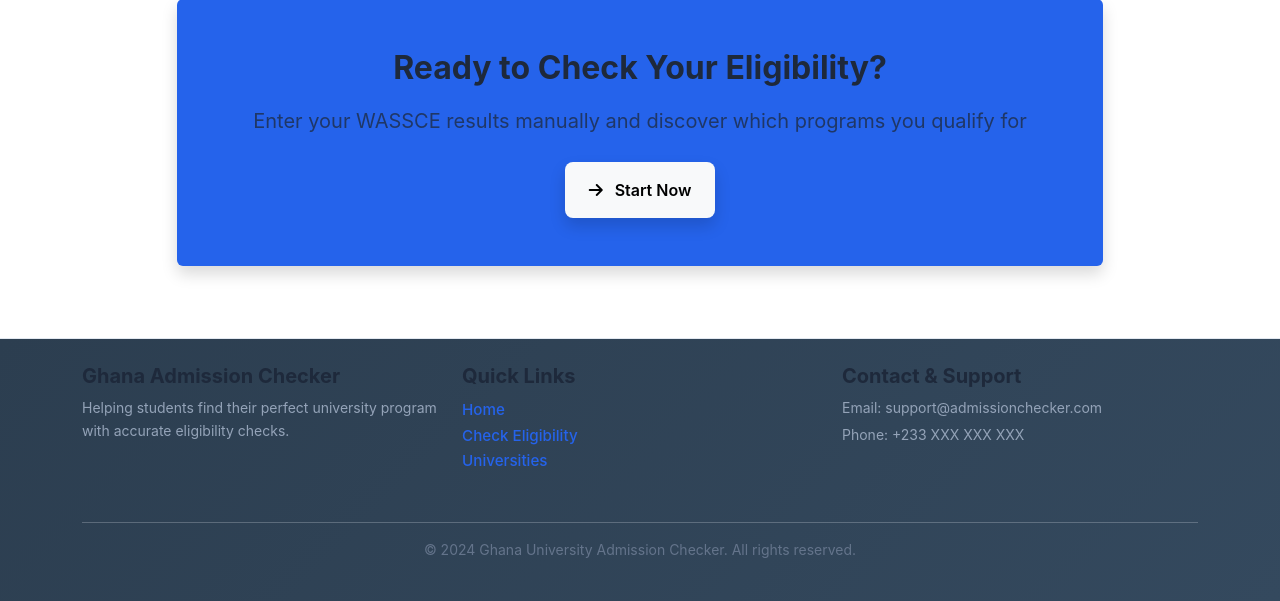
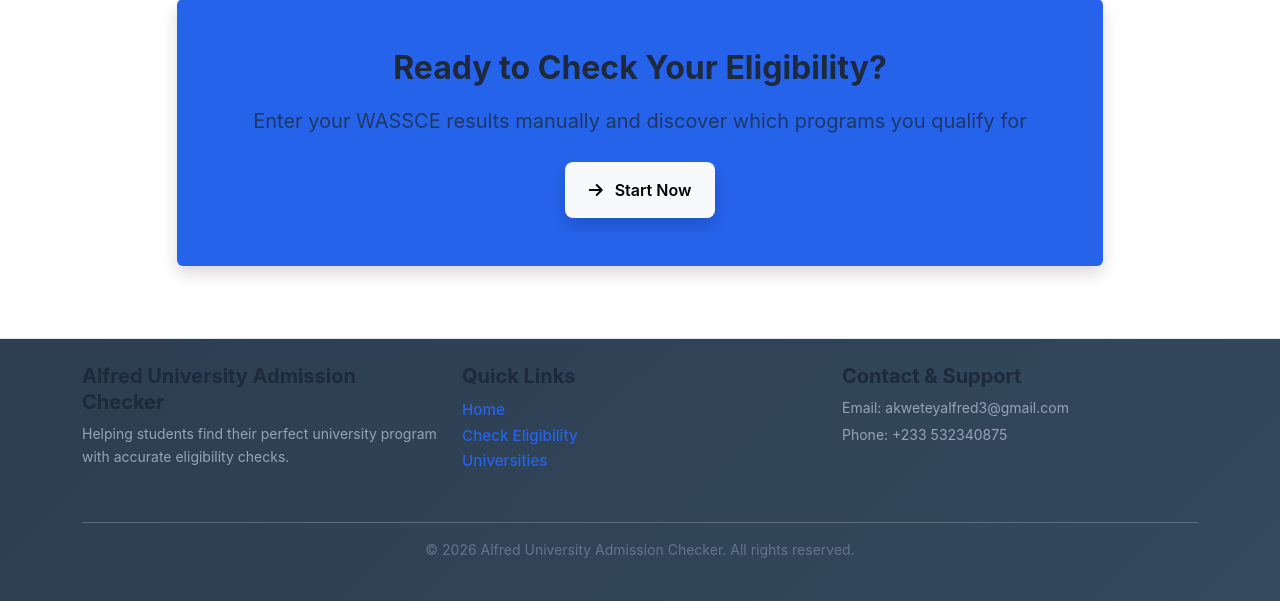
Before and after one commit to jack0546/Alfred-University-Checker, a Flask app: page / in a window 1280 px wide. Shown: the part 1652-2253 px from the top of the page. Run offline with Flask 3, Linux system fonts and the light colour scheme; the visitor is signed in with stand-in values (Sample User, id 1); some libraries are stand-ins or nearby versions.

Commit message:
Update contact information in footer

```diff
--- a/templates/base.html
+++ b/templates/base.html
@@ -85,7 +85,7 @@
         <div class="container">
             <div class="row">
                 <div class="col-md-4 mb-3">
-                    <h5 class="mb-2">Ghana Admission Checker</h5>
+                    <h5 class="mb-2">Alfred University Admission Checker</h5>
                     <p class="text-muted small">Helping students find their perfect university program with accurate eligibility checks.</p>
                 </div>
                 <div class="col-md-4 mb-3">
@@ -98,13 +98,13 @@
                 </div>
                 <div class="col-md-4 mb-3">
                     <h5 class="mb-2">Contact & Support</h5>
-                    <p class="text-muted small mb-1">Email: support@admissionchecker.com</p>
-                    <p class="text-muted small">Phone: +233 XXX XXX XXX</p>
+                    <p class="text-muted small mb-1">Email: akweteyalfred3@gmail.com</p>
+                    <p class="text-muted small">Phone: +233 532340875</p>
                 </div>
             </div>
             <hr class="my-3">
             <div class="text-center text-muted small">
-                <p>&copy; 2024 Ghana University Admission Checker. All rights reserved.</p>
+                <p>&copy; 2026 Alfred University Admission Checker. All rights reserved.</p>
             </div>
         </div>
     </footer>
```
